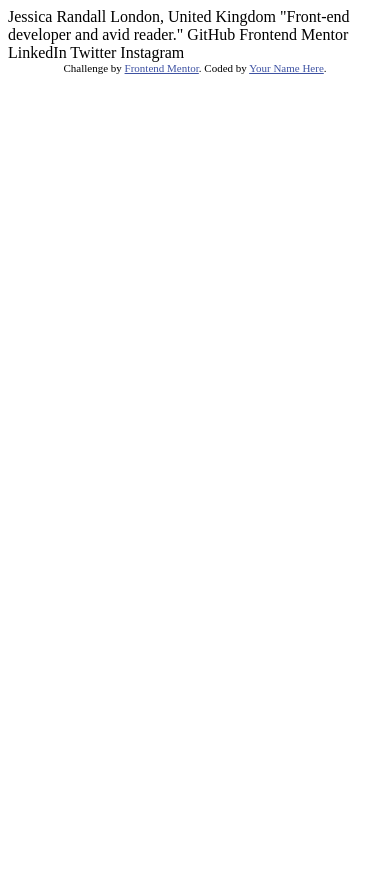
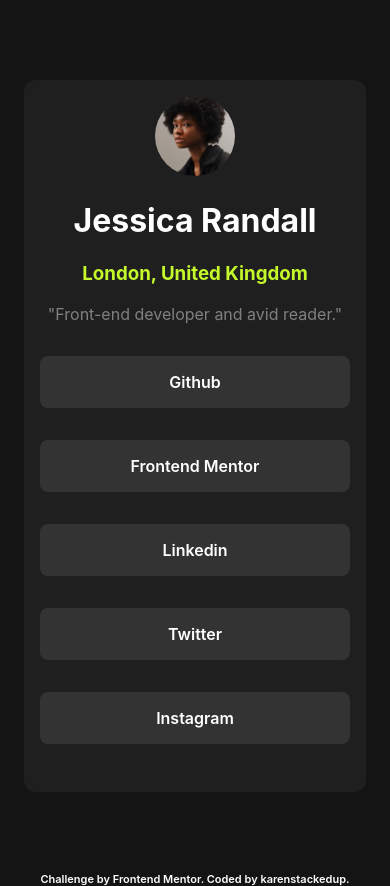
Before and after one commit to karenstackedup/social-links-profile, a plain HTML site: page index.html in a window 390 px wide. Before the commit the page ends 844 px from the top, so only its background shows below. Drawn offline with Linux system fonts and the light colour scheme; a web font is replaced by a local one.

Commit message:
First iteration:Mobile and responsive design

```diff
--- a/index.html
+++ b/index.html
@@ -1,34 +1,46 @@
 <!DOCTYPE html>
 <html lang="en">
   <head>
-  <meta charset="UTF-8">
-  <meta name="viewport" content="width=device-width, initial-scale=1.0"> <!-- displays site properly based on user's device -->
+    <meta charset="UTF-8" />
+    <meta name="viewport" content="width=device-width, initial-scale=1.0" />
 
-  <link rel="icon" type="image/png" sizes="32x32" href="./assets/images/favicon-32x32.png">
+    <link
+      rel="icon"
+      type="image/png"
+      sizes="32x32"
+      href="./assets/images/favicon-32x32.png"
+    />
+    <link rel="stylesheet" href="https://fonts.google.com/specimen/Inter" />
+    <link rel="stylesheet" href="styles.css" />
 
     <title>Frontend Mentor | Social links profile</title>
-
-  <!-- Feel free to remove these styles or customise in your own stylesheet 👍 -->
-  <style>
-    .attribution { font-size: 11px; text-align: center; }
-    .attribution a { color: hsl(228, 45%, 44%); }
-  </style>
   </head>
   <body>
+    <main>
+      <img src="assets/images/avatar-jessica.jpeg" alt="Logo Image" />
+      <h1>Jessica Randall</h1>
+      <h3>London, United Kingdom</h3>
+      <p>"Front-end developer and avid reader."</p>
 
-  Jessica Randall
-  London, United Kingdom
-  "Front-end developer and avid reader."
-
-  GitHub
-  Frontend Mentor
-  LinkedIn
-  Twitter
-  Instagram
+      <ul class="social-links">
+        <li><a href="https://github.com/karenstackedup">Github</a></li>
+        <li>
+          <a href="https://www.frontendmentor.io/profile/karenstackedup"
+            >Frontend Mentor</a
+          >
+        </li>
+        <li><a href="https://github.com/karenstackedup">Linkedin</a></li>
+        <li><a href="https://github.com/karenstackedup">Twitter</a></li>
+        <li><a href="https://github.com/karenstackedup">Instagram</a></li>
+      </ul>
+    </main>
 
     <div class="attribution">
-    Challenge by <a href="https://www.frontendmentor.io?ref=challenge" target="_blank">Frontend Mentor</a>.
-    Coded by <a href="#">Your Name Here</a>.
+      Challenge by
+      <a href="https://www.frontendmentor.io?ref=challenge" target="_blank"
+        >Frontend Mentor</a
+      >. Coded by
+      <a href="https://github.com/karenstackedup">karenstackedup</a>.
     </div>
   </body>
 </html>
--- /dev/null
+++ b/styles.css
@@ -0,0 +1,77 @@
+body {
+  margin: 0;
+  padding: 0;
+  box-sizing: border-box;
+  color: hsl(0, 0%, 100%);
+  font-family: "Inter", sans-serif;
+  font-weight: 600;
+  background: hsl(0, 0%, 8%);
+}
+main {
+  background: hsl(0, 0%, 12%);
+  /* border: 1px solid hsl(0, 0%, 12%); */
+  border-radius: 0.75rem;
+  max-width: 100%;
+  margin: 5rem 1.5rem;
+  text-align: center;
+  padding: 1rem;
+  color: hsl(0, 0%, 100%);
+}
+
+main h3 {
+  color: hsl(75, 94%, 57%);
+}
+main img {
+  width: 5rem;
+  border-radius: 50%;
+}
+main p {
+  font-weight: 400;
+  color: hsl(0, 0%, 50%);
+}
+.social-links {
+  padding-left: 0;
+}
+
+.social-links li {
+  border-radius: 0.5rem;
+  background: hsl(0, 0%, 20%);
+  margin: 2rem auto;
+  padding: 1rem;
+  max-width: 100%;
+  list-style: none;
+  transition: background 0.3s ease-in-out;
+  cursor: pointer;
+}
+
+.social-links li:hover {
+  background: hsl(75, 94%, 57%);
+}
+
+.social-links li a {
+  display: block;
+  text-decoration: none;
+  color: hsl(0, 0%, 100%);
+  transition: background 0.3s ease-in-out;
+}
+
+.social-links li:hover a {
+  color: hsl(0, 0%, 12%);
+}
+.attribution {
+  font-size: 11px;
+  text-align: center;
+}
+.attribution a {
+  color: hsl(228, 45%, 44%);
+  text-decoration: none;
+  color: hsl(0, 0%, 100%);
+}
+
+@media (min-width: 768px) {
+  main {
+    max-width: 75%;
+    margin: 5rem auto;
+    padding: 2rem;
+  }
+}
```
Also changed, not shown: 1 other file. Lines whose indentation alone changed are shown as unchanged.
